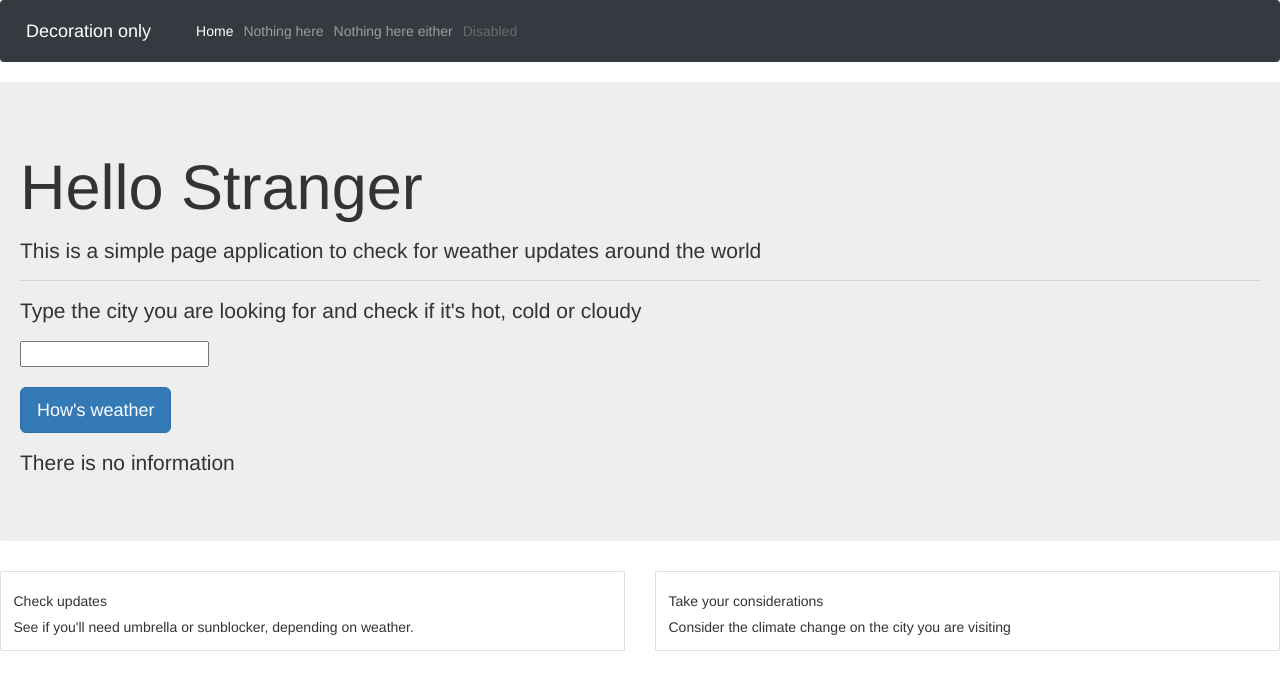
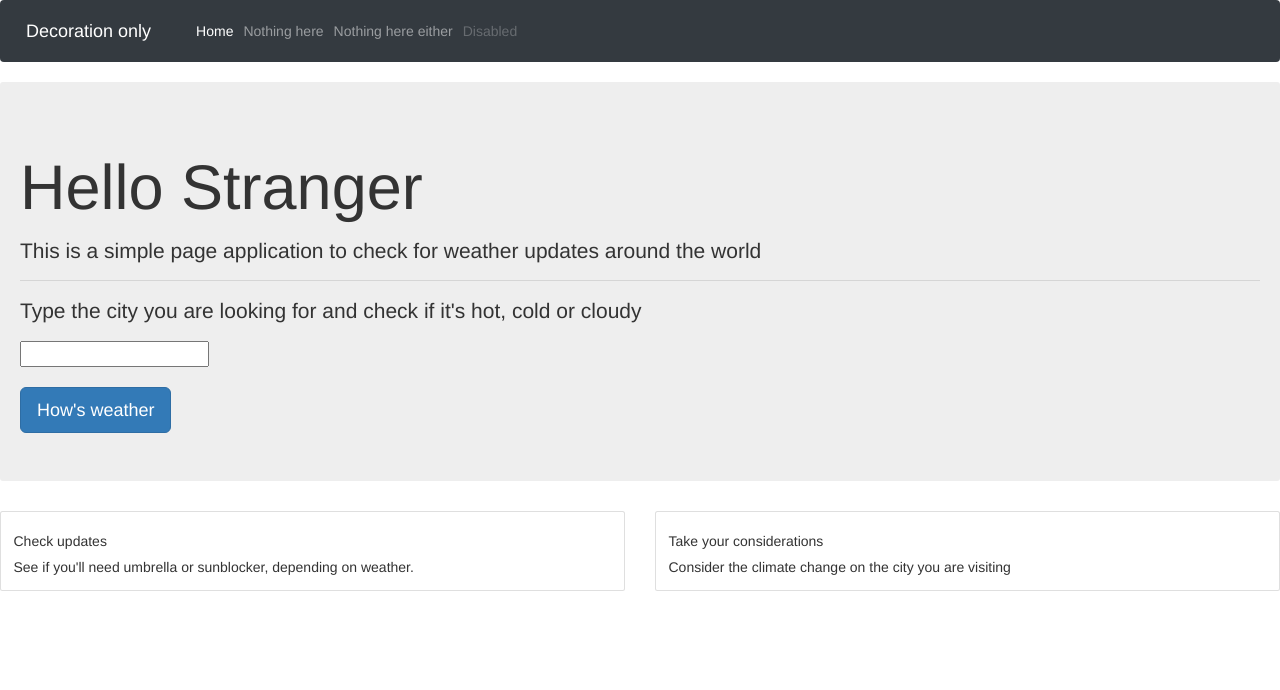
Before and after one commit to anarocio7/app-clima-front, an Angular app: page / in a window 1280 px wide. Shown: the top 690 px of the page. Built offline with nearby package versions, Linux system fonts and the light colour scheme.

Commit message:
Correcting style of returned info about weather

```diff
--- a/src/components/home-info/home-info.component.html
+++ b/src/components/home-info/home-info.component.html
@@ -9,8 +9,6 @@
     </form>
     </div><br>
     <a class="btn btn-primary btn-lg" href="#" role="button" (click)="showWeather()">How's weather</a>
-    <div *ngIf="weather">
-      <p>{{weather.temp}}</p>
-      <p>{{weather.capitalize(weather)}}</p>
-    </div>
+      <p *ngIf="weather.temp">{{weather.temp}}</p>
+      <p *ngIf="weather.description">{{weather.capitalize(weather)}}</p>
   </div>
--- a/src/components/home-info/home-info.component.ts
+++ b/src/components/home-info/home-info.component.ts
@@ -38,9 +38,14 @@ search() {
 
 showWeather() {
     const form = this.formInput.value;
-    this.weatherService.getWeather(form.cityName).subscribe(resp => {
-      this.weather.setWeather(resp);
-    });
+    if (form.cityName) {
+      this.weatherService.getWeather(form.cityName).subscribe(resp => {
+        this.weather.setWeather(resp);
+        console.log(resp);
+      });
+    } else {
+      return 'There is no information';
+    }
 }
 
 
--- a/src/models/weather.model.ts
+++ b/src/models/weather.model.ts
@@ -14,10 +14,10 @@ export class Weather implements Deserializable {
   }
 
   capitalize(weather: Weather) {
-    if (weather.description) {
+    if (weather.description !== '') {
       return this.description.charAt(0).toUpperCase() + this.description.slice(1);
     } else {
-      return 'There is no information';
+      return 'We dont have any description available';
     }
   }
 }
--- a/src/services/weather.service.ts
+++ b/src/services/weather.service.ts
@@ -16,12 +16,12 @@ export class WeatherService {
     return this.http.get('http://localhost:3000/weather/?city=' + cityName);
   }
 
-public getWeather(cityName: String){
-    return this.http.get<Weather>('http://localhost:3000/weather/?city=' + cityName)
-           .pipe(
-             map(data => new Weather().deserialize(data)),
-             catchError(() => throwError('City not Found'))
-           );
+public getWeather(cityName: string) {
+      return this.http.get<Weather>('http://localhost:3000/weather/?city=' + cityName)
+      .pipe(
+        map(data => new Weather().deserialize(data)),
+        catchError(() => throwError('City not Found'))
+      );
   }
 
 
```
